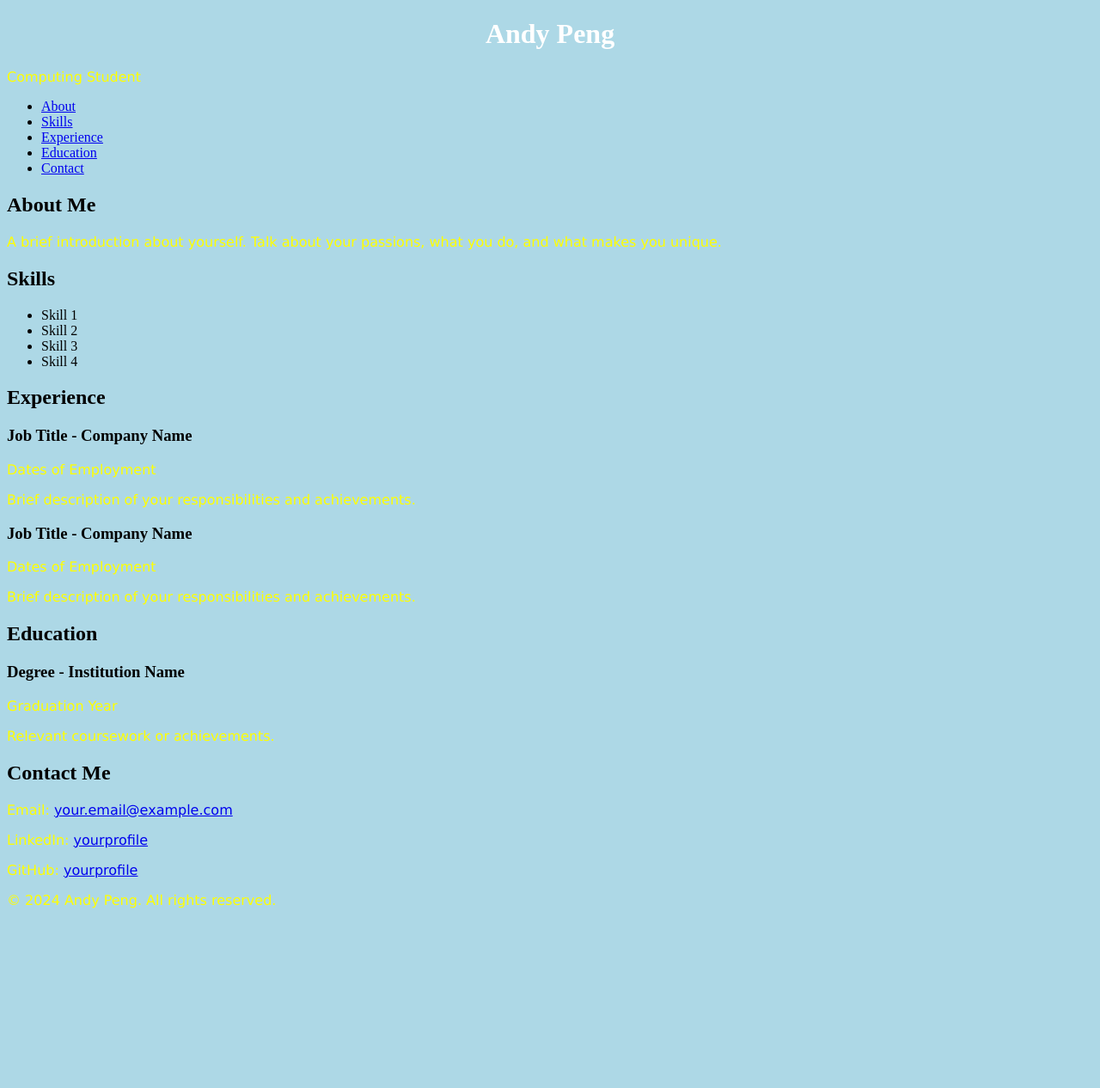
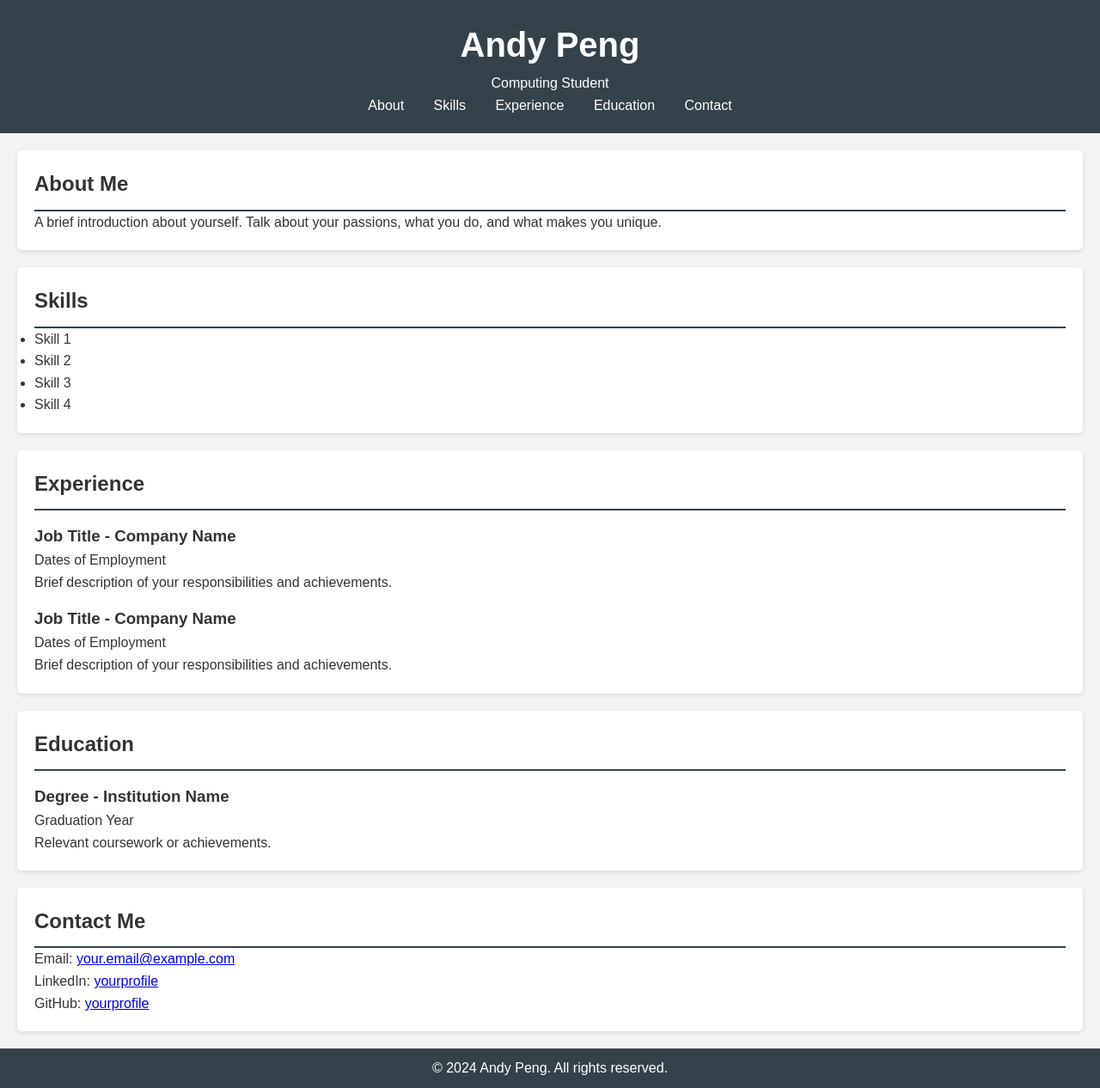
Before and after one commit to AndyXIP/AndyXIP.github.io, a plain HTML site: page index.html in a window 1280 px wide. Shown: the whole page at 86% size. Before the commit the page ends 1073 px from the top, so only its background shows below. Drawn offline with Linux system fonts and the light colour scheme.

Commit message:
Update styles.css

```diff
--- a/styles.css
+++ b/styles.css
@@ -1,13 +1,66 @@
-body {
-  background-color: lightblue;
+/* Reset some default styles */
+body, h1, h2, h3, p, ul {
+    margin: 0;
+    padding: 0;
 }
 
-h1 {
-  color: white;
-  text-align: center;
+body {
+    font-family: Arial, sans-serif;
+    line-height: 1.6;
+    background-color: #f4f4f4;
+    color: #333;
 }
 
-p {
-  font-family: verdana;
-  color: yellow;
+header {
+    background: #35424a;
+    color: #ffffff;
+    padding: 20px 0;
+    text-align: center;
 }
+
+header h1 {
+    margin: 0;
+    font-size: 2.5em;
+}
+
+nav ul {
+    list-style: none;
+    padding: 0;
+}
+
+nav ul li {
+    display: inline;
+    margin: 0 15px;
+}
+
+nav a {
+    color: #ffffff;
+    text-decoration: none;
+}
+
+section {
+    background: #ffffff;
+    margin: 20px;
+    padding: 20px;
+    border-radius: 5px;
+    box-shadow: 0 2px 5px rgba(0, 0, 0, 0.1);
+}
+
+h2 {
+    border-bottom: 2px solid #35424a;
+    padding-bottom: 10px;
+}
+
+h3 {
+    margin-top: 15px;
+}
+
+footer {
+    text-align: center;
+    padding: 10px 0;
+    background: #35424a;
+    color: #ffffff;
+    position: relative;
+    bottom: 0;
+    width: 100%;
+}
```
